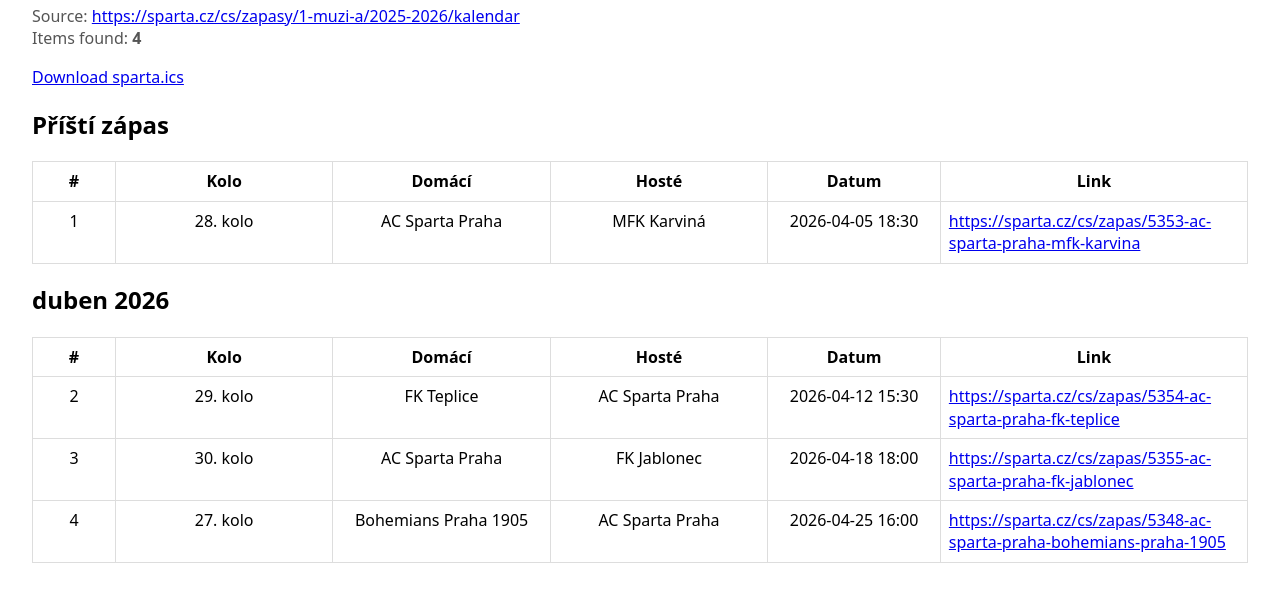
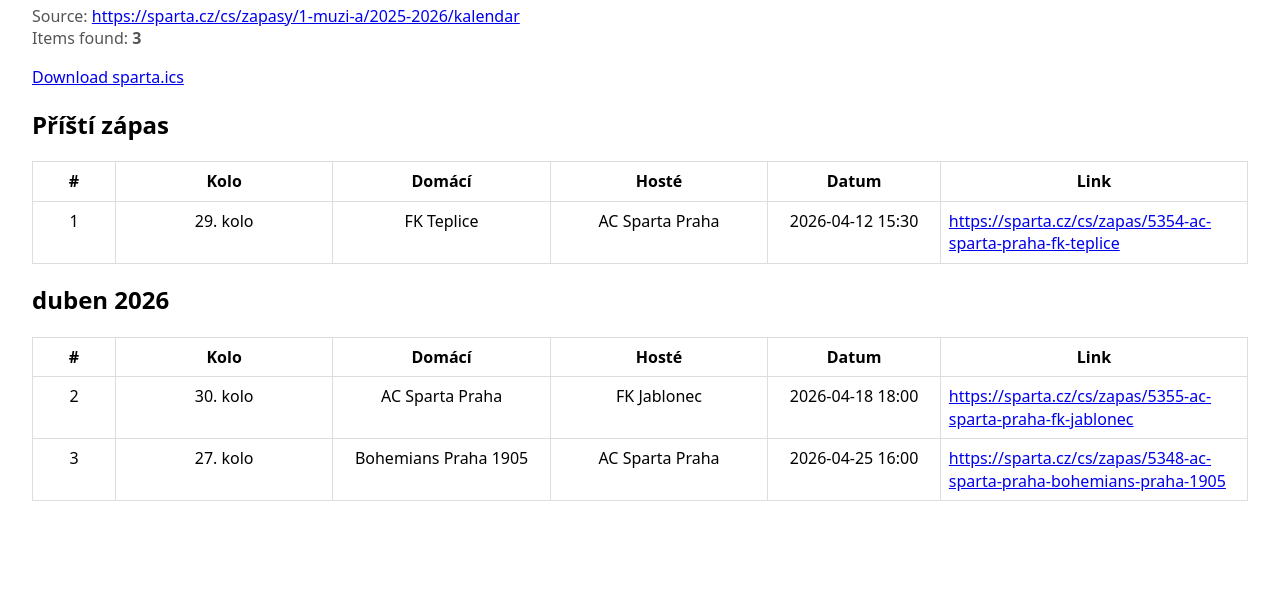
Before and after one commit to Pavhan/sparta-events-calendar, a website: page docs/index.html in a window 1280 px wide. Shown: the part 80-682 px from the top of the page. Drawn offline with Linux system fonts and the light colour scheme.

Commit message:
chore: update sparta report + ics

```diff
--- a/docs/index.html
+++ b/docs/index.html
@@ -24,7 +24,7 @@
 <body>
   <h1>Sparta scrape report</h1>
   <p class="meta">Source: <a href="https://sparta.cz/cs/zapasy/1-muzi-a/2025-2026/kalendar" target="_blank" rel="noreferrer">https://sparta.cz/cs/zapasy/1-muzi-a/2025-2026/kalendar</a><br/>
-  Items found: <strong>4</strong></p>
+  Items found: <strong>3</strong></p>
 
   <p>
     <a href="./sparta.ics">Download sparta.ics</a>
@@ -47,11 +47,11 @@
 
             <tr>
               <td>1</td>
-              <td>28. kolo</td>
+              <td>29. kolo</td>
+              <td>FK Teplice</td>
               <td>AC Sparta Praha</td>
-              <td>MFK Karviná</td>
-              <td>2026-04-05 18:30</td>
-              <td style="text-align:left"><a href="https://sparta.cz/cs/zapas/5353-ac-sparta-praha-mfk-karvina" target="_blank" rel="noreferrer">https://sparta.cz/cs/zapas/5353-ac-sparta-praha-mfk-karvina</a></td>
+              <td>2026-04-12 15:30</td>
+              <td style="text-align:left"><a href="https://sparta.cz/cs/zapas/5354-ac-sparta-praha-fk-teplice" target="_blank" rel="noreferrer">https://sparta.cz/cs/zapas/5354-ac-sparta-praha-fk-teplice</a></td>
             </tr>
 
           </tbody>
@@ -74,16 +74,6 @@
 
             <tr>
               <td>2</td>
-              <td>29. kolo</td>
-              <td>FK Teplice</td>
-              <td>AC Sparta Praha</td>
-              <td>2026-04-12 15:30</td>
-              <td style="text-align:left"><a href="https://sparta.cz/cs/zapas/5354-ac-sparta-praha-fk-teplice" target="_blank" rel="noreferrer">https://sparta.cz/cs/zapas/5354-ac-sparta-praha-fk-teplice</a></td>
-            </tr>
-
-
-            <tr>
-              <td>3</td>
               <td>30. kolo</td>
               <td>AC Sparta Praha</td>
               <td>FK Jablonec</td>
@@ -93,7 +83,7 @@
 
 
             <tr>
-              <td>4</td>
+              <td>3</td>
               <td>27. kolo</td>
               <td>Bohemians Praha 1905</td>
               <td>AC Sparta Praha</td>
```
Also changed, not shown: 1 other file.
